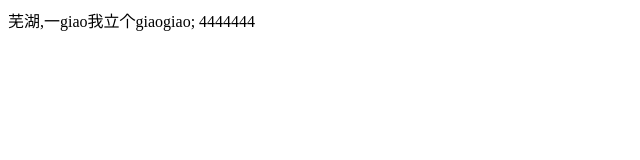
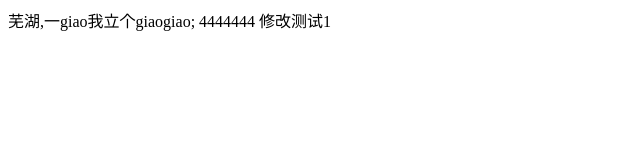
Before and after one commit to houchaoqunLL/orgion, a plain HTML site: page index.html in a window 1280 px wide. Shown: the whole page, without its empty margins (0-640 px from the left). Drawn offline with Linux system fonts and the light colour scheme.

Commit message:
修改提交

```diff
--- a/index.html
+++ b/index.html
@@ -15,7 +15,7 @@
     芜湖,一giao我立个giaogiao;
 
     4444444
-
+    修改测试1
 
 
 </body>
```
